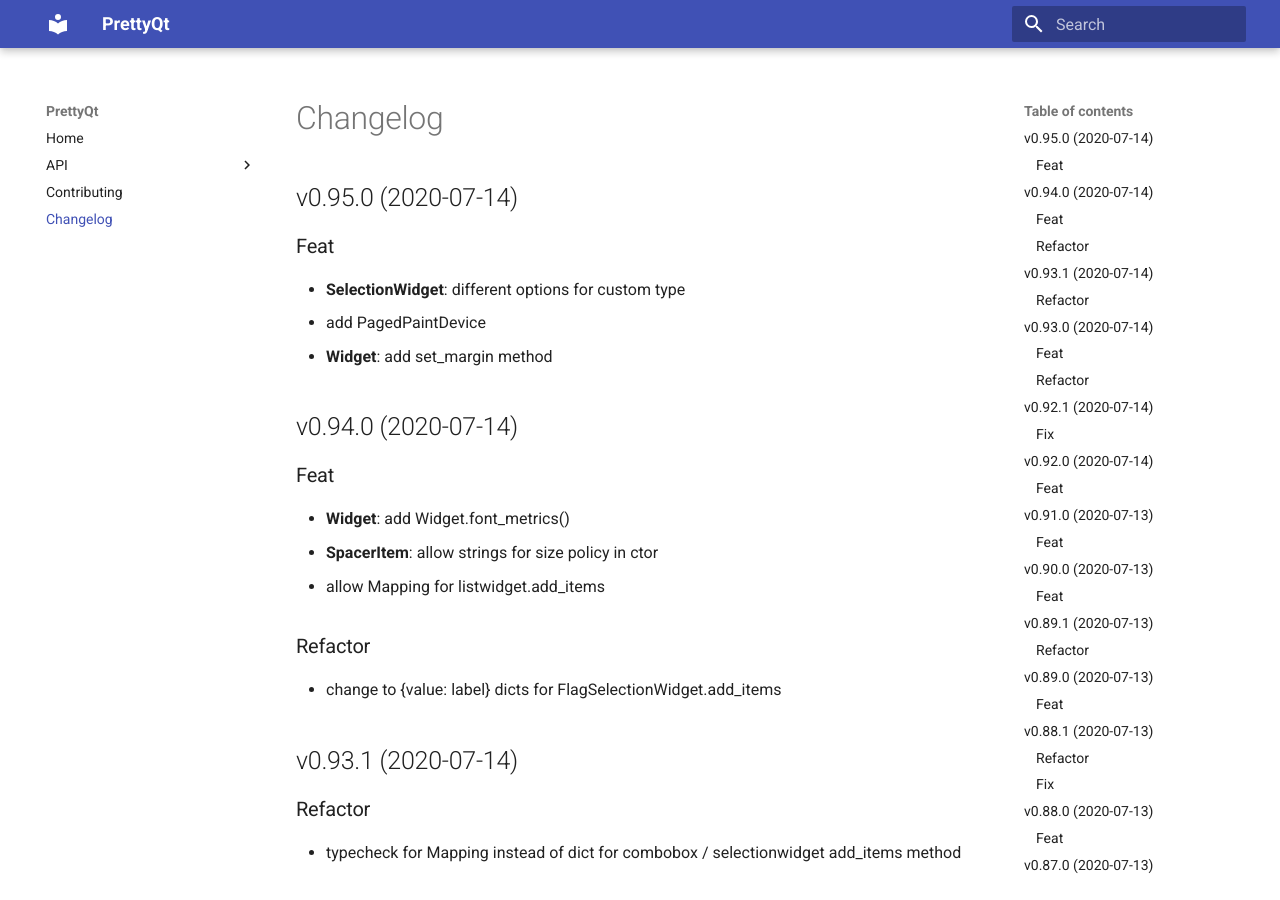
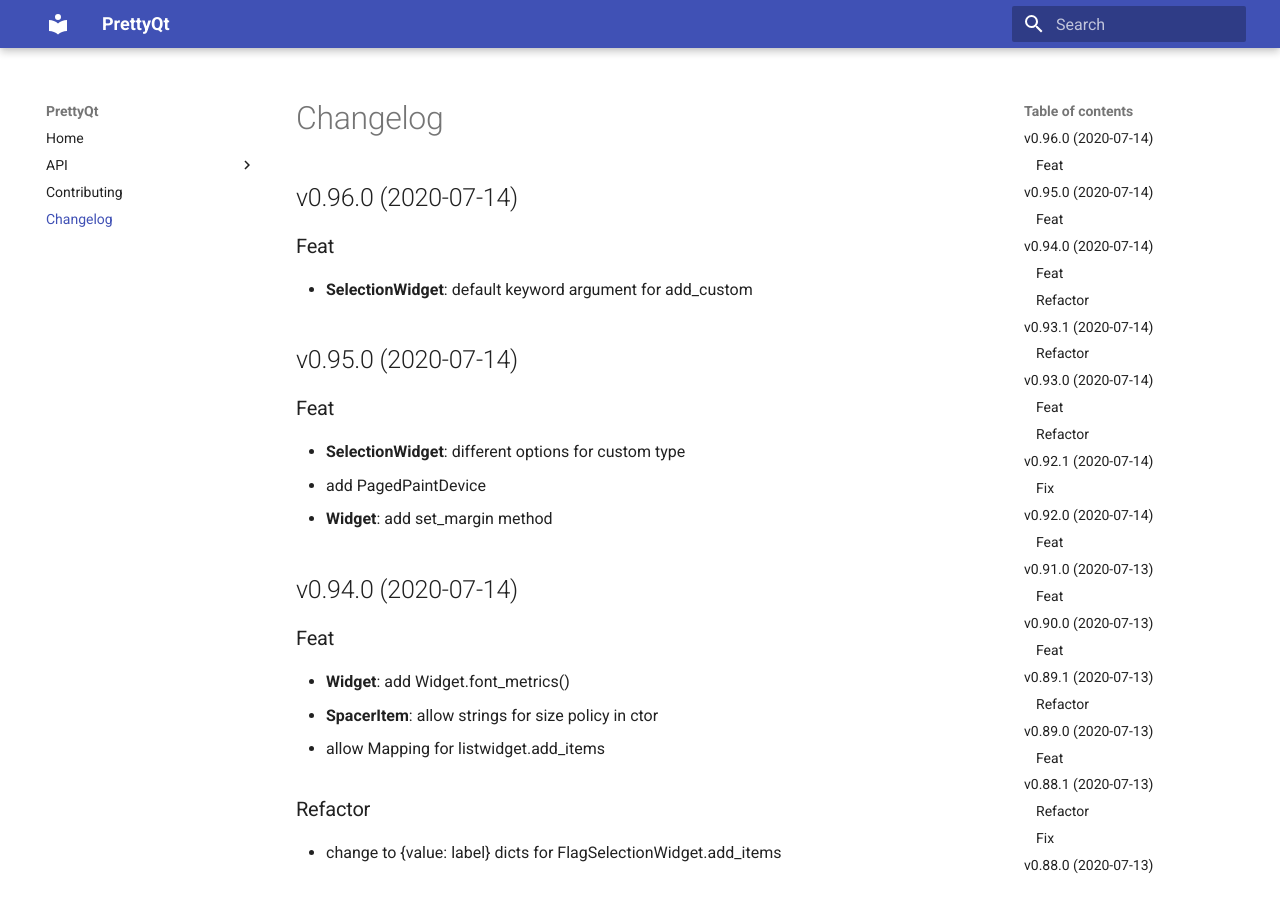
Before and after one commit to phil65/PrettyQt, an MkDocs documentation site: the page built from docs/changelog.md, in a window 1280 px wide and 900 px high. Built offline with MkDocs 1.6.1 and Material for MkDocs 9.7.7, drawn with Linux system fonts in a browser that asks for light colours.

Commit message:
bump: version 0.95.0 → 0.96.0

```diff
--- a/docs/changelog.md
+++ b/docs/changelog.md
@@ -1,3 +1,9 @@
+## v0.96.0 (2020-07-14)
+
+### Feat
+
+- **SelectionWidget**: default keyword argument for add_custom
+
 ## v0.95.0 (2020-07-14)
 
 ### Feat
--- a/prettyqt/__init__.py
+++ b/prettyqt/__init__.py
@@ -4,7 +4,7 @@
 
 __author__ = """Philipp Temminghoff"""
 __email__ = "phil65@kodi.tv"
-__version__ = "0.95.0"
+__version__ = "0.96.0"
 
 
 __all__ = [
--- a/pyproject.toml
+++ b/pyproject.toml
@@ -1,6 +1,6 @@
 [tool.poetry]
 name = "PrettyQt"
-version = "0.95.0"
+version = "0.96.0"
 description = "A pythonic layer on top of qtpy"
 readme = 'docs/index.md'
 repository = "https://github.com/phil65/prettyqt"
@@ -123,7 +123,7 @@ exclude = '''
 '''
 [tool.commitizen]
 name = "cz_conventional_commits"
-version = "0.95.0"
+version = "0.96.0"
 tag_format = "v$version"
 version_files = [
     "prettyqt/__init__.py:__version__",
--- a/setup.py
+++ b/setup.py
@@ -40,6 +40,6 @@ setup(
     packages=find_packages(),
     test_suite="tests",
     url="https://github.com/phil65/prettyqt",
-    version="0.95.0",
+    version="0.96.0",
     zip_safe=False,
 )
```
Also changed, not shown: CHANGELOG.md (+6 -0 lines).
